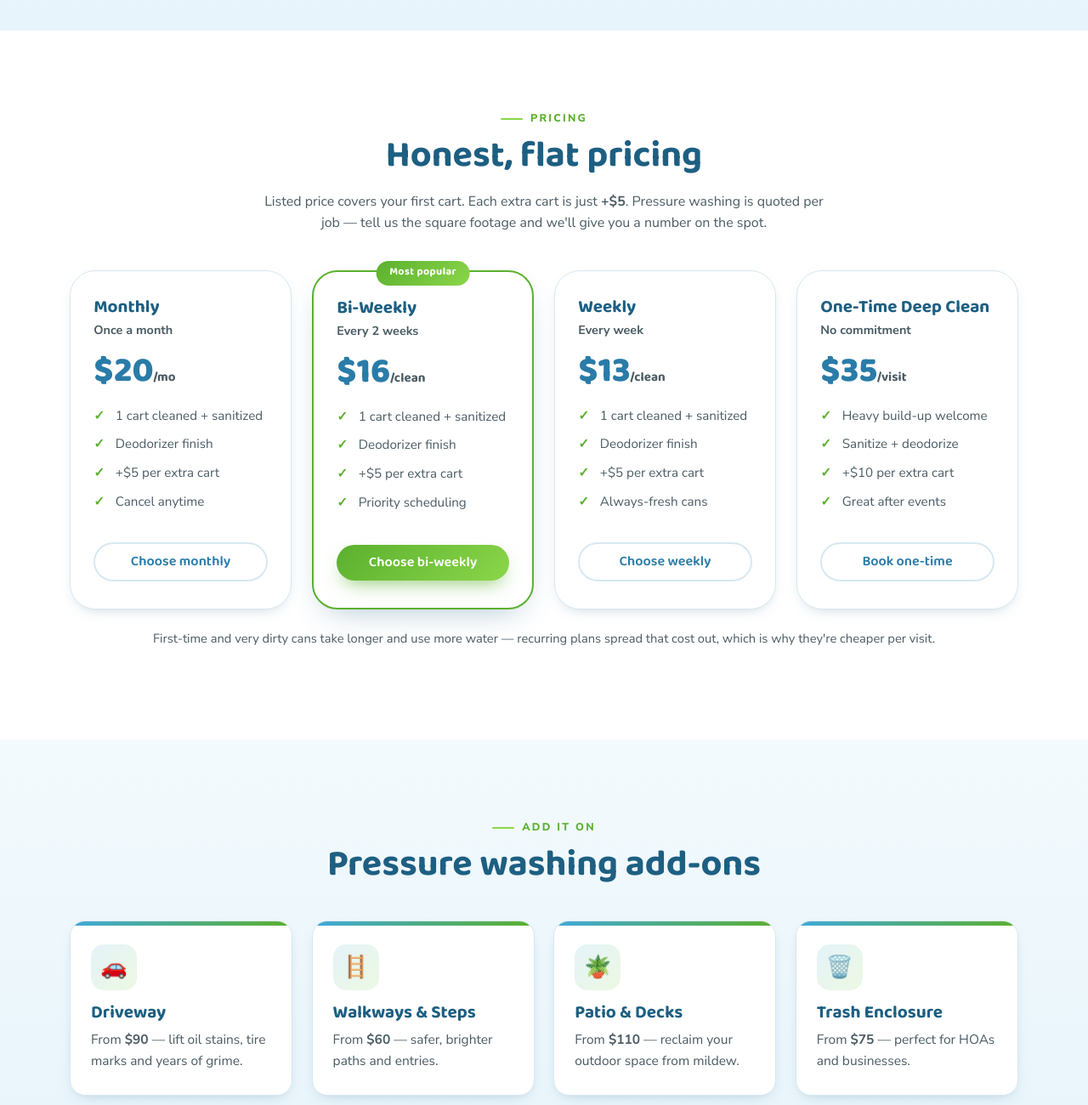
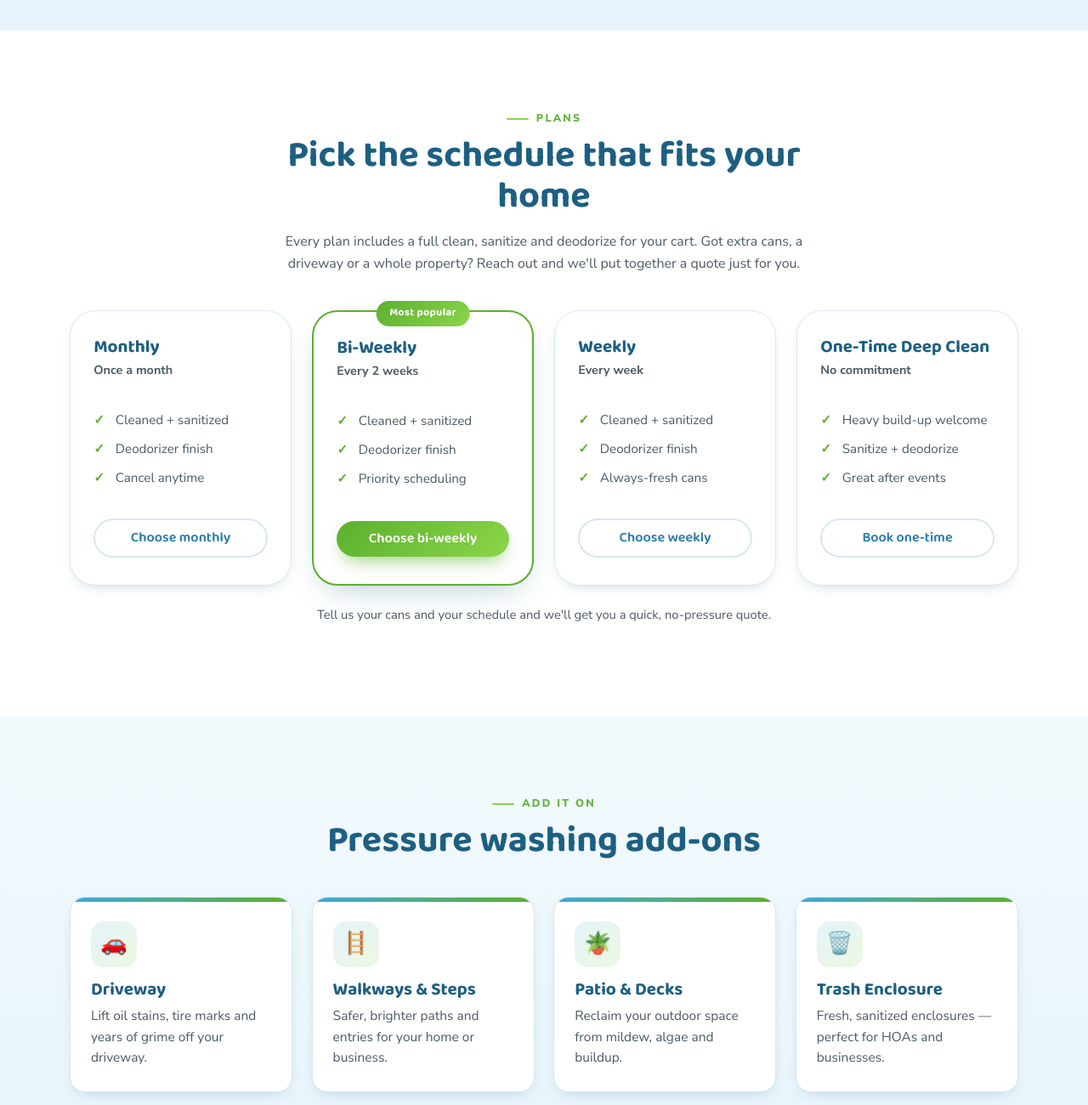
Before and after one commit to haamzaasaleem/Squeaky-Clean-Garbage-Bin, a plain HTML site: page services.html in a window 1280 px wide. Shown: the part 1840-3140 px from the top of the page at 85% size. Drawn offline with Linux system fonts and the light colour scheme.

Commit message:
Removed pricing

```diff
--- a/services.html
+++ b/services.html
@@ -3,8 +3,8 @@
 <head>
 <meta charset="UTF-8">
 <meta name="viewport" content="width=device-width, initial-scale=1">
-<title>Services & Pricing | Squeaky Clean Garbage Bin · Fresno, CA</title>
-<meta name="description" content="Garbage bin cleaning, sanitizing, deodorizing and pressure washing in Fresno & Clovis. Weekly, bi-weekly, monthly and one-time plans. See pricing.">
+<title>Services | Squeaky Clean Garbage Bin · Fresno, CA</title>
+<meta name="description" content="Garbage bin cleaning, sanitizing, deodorizing and pressure washing in Fresno & Clovis. Weekly, bi-weekly, monthly and one-time plans.">
 <link rel="icon" href="assets/logo.svg" type="image/svg+xml">
 <link rel="preconnect" href="https://fonts.googleapis.com">
 <link rel="preconnect" href="https://fonts.gstatic.com" crossorigin>
@@ -76,30 +76,30 @@
   </div>
 </section>
 
-<!-- pricing -->
+<!-- plans -->
 <section class="section">
   <div class="wrap">
     <div class="section-head center reveal">
-      <span class="eyebrow">Pricing</span>
-      <h2>Honest, flat pricing</h2>
-      <p style="color:var(--charcoal-soft)">Listed price covers your first cart. Each extra cart is just <strong>+$5</strong>. Pressure washing is quoted per job — tell us the square footage and we'll give you a number on the spot.</p>
+      <span class="eyebrow">Plans</span>
+      <h2>Pick the schedule that fits your home</h2>
+      <p style="color:var(--charcoal-soft)">Every plan includes a full clean, sanitize and deodorize for your cart. Got extra cans, a driveway or a whole property? Reach out and we'll put together a quote just for you.</p>
     </div>
     <div class="plans">
-      <div class="plan reveal"><h3>Monthly</h3><div class="freq">Once a month</div><div class="price">$20<small>/mo</small></div>
-        <ul><li>1 cart cleaned + sanitized</li><li>Deodorizer finish</li><li>+$5 per extra cart</li><li>Cancel anytime</li></ul>
+      <div class="plan reveal"><h3>Monthly</h3><div class="freq">Once a month</div>
+        <ul><li>Cleaned + sanitized</li><li>Deodorizer finish</li><li>Cancel anytime</li></ul>
         <a class="btn btn-ghost" href="contact.html">Choose monthly</a></div>
-      <div class="plan feat reveal"><span class="pop">Most popular</span><h3>Bi-Weekly</h3><div class="freq">Every 2 weeks</div><div class="price">$16<small>/clean</small></div>
-        <ul><li>1 cart cleaned + sanitized</li><li>Deodorizer finish</li><li>+$5 per extra cart</li><li>Priority scheduling</li></ul>
+      <div class="plan feat reveal"><span class="pop">Most popular</span><h3>Bi-Weekly</h3><div class="freq">Every 2 weeks</div>
+        <ul><li>Cleaned + sanitized</li><li>Deodorizer finish</li><li>Priority scheduling</li></ul>
         <a class="btn btn-primary" href="contact.html">Choose bi-weekly</a></div>
-      <div class="plan reveal"><h3>Weekly</h3><div class="freq">Every week</div><div class="price">$13<small>/clean</small></div>
-        <ul><li>1 cart cleaned + sanitized</li><li>Deodorizer finish</li><li>+$5 per extra cart</li><li>Always-fresh cans</li></ul>
+      <div class="plan reveal"><h3>Weekly</h3><div class="freq">Every week</div>
+        <ul><li>Cleaned + sanitized</li><li>Deodorizer finish</li><li>Always-fresh cans</li></ul>
         <a class="btn btn-ghost" href="contact.html">Choose weekly</a></div>
-      <div class="plan reveal"><h3>One-Time Deep Clean</h3><div class="freq">No commitment</div><div class="price">$35<small>/visit</small></div>
-        <ul><li>Heavy build-up welcome</li><li>Sanitize + deodorize</li><li>+$10 per extra cart</li><li>Great after events</li></ul>
+      <div class="plan reveal"><h3>One-Time Deep Clean</h3><div class="freq">No commitment</div>
+        <ul><li>Heavy build-up welcome</li><li>Sanitize + deodorize</li><li>Great after events</li></ul>
         <a class="btn btn-ghost" href="contact.html">Book one-time</a></div>
     </div>
     <p style="text-align:center;color:var(--charcoal-soft);margin-top:1.4rem;font-size:.92rem" class="reveal">
-      First-time and very dirty cans take longer and use more water — recurring plans spread that cost out, which is why they're cheaper per visit.</p>
+      Tell us your cans and your schedule and we'll get you a quick, no-pressure quote.</p>
   </div>
 </section>
 
@@ -108,10 +108,10 @@
   <div class="wrap">
     <div class="section-head center reveal"><span class="eyebrow">Add it on</span><h2>Pressure washing add-ons</h2></div>
     <div class="cards">
-      <div class="card reveal"><div class="ico">🚗</div><h3>Driveway</h3><p>From <strong>$90</strong> — lift oil stains, tire marks and years of grime.</p></div>
-      <div class="card reveal"><div class="ico">🪜</div><h3>Walkways &amp; Steps</h3><p>From <strong>$60</strong> — safer, brighter paths and entries.</p></div>
-      <div class="card reveal"><div class="ico">🪴</div><h3>Patio &amp; Decks</h3><p>From <strong>$110</strong> — reclaim your outdoor space from mildew.</p></div>
-      <div class="card reveal"><div class="ico">🗑️</div><h3>Trash Enclosure</h3><p>From <strong>$75</strong> — perfect for HOAs and businesses.</p></div>
+      <div class="card reveal"><div class="ico">🚗</div><h3>Driveway</h3><p>Lift oil stains, tire marks and years of grime off your driveway.</p></div>
+      <div class="card reveal"><div class="ico">🪜</div><h3>Walkways &amp; Steps</h3><p>Safer, brighter paths and entries for your home or business.</p></div>
+      <div class="card reveal"><div class="ico">🪴</div><h3>Patio &amp; Decks</h3><p>Reclaim your outdoor space from mildew, algae and buildup.</p></div>
+      <div class="card reveal"><div class="ico">🗑️</div><h3>Trash Enclosure</h3><p>Fresh, sanitized enclosures — perfect for HOAs and businesses.</p></div>
     </div>
   </div>
 </section>
```
Also changed, not shown: index.html (+7 -11 lines).
